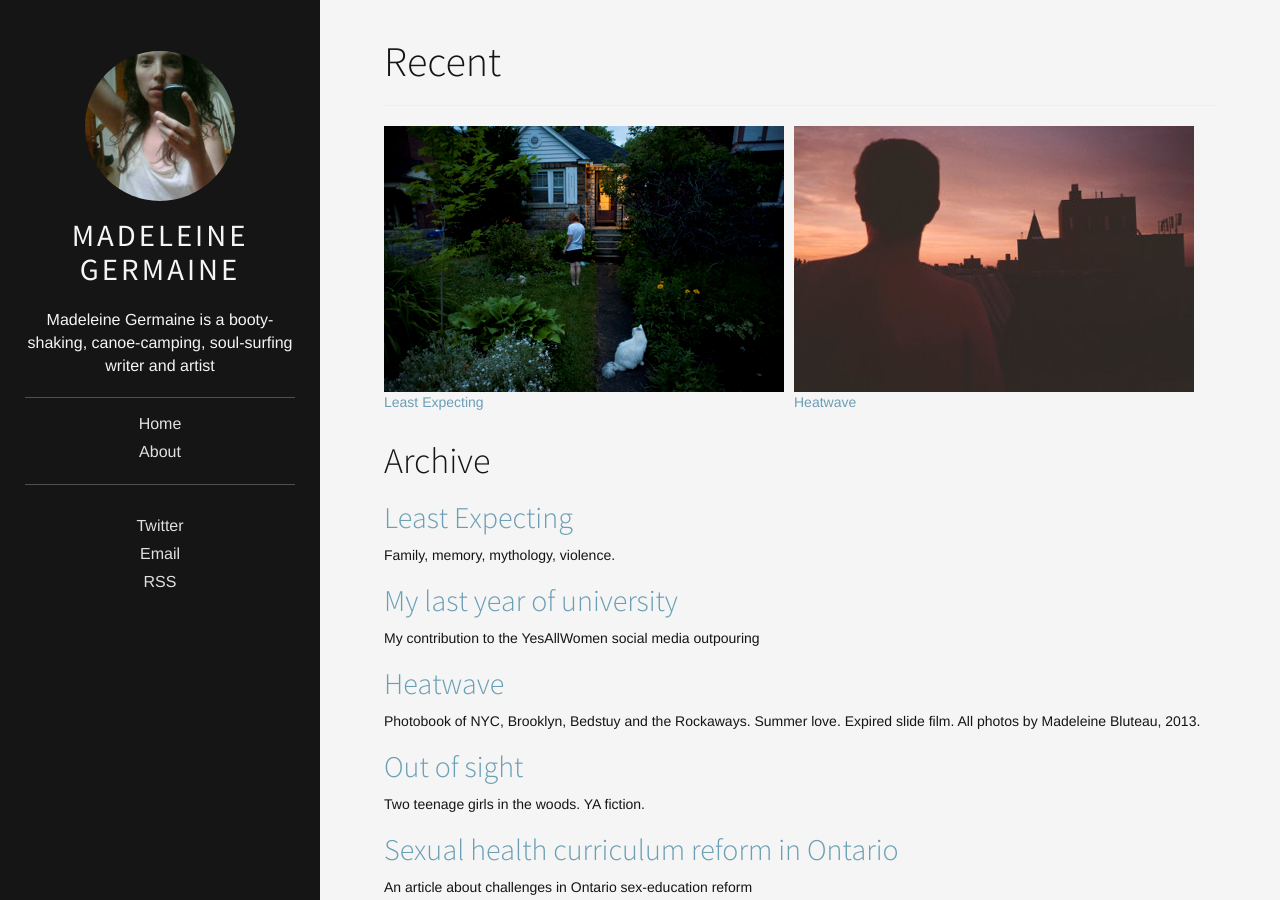
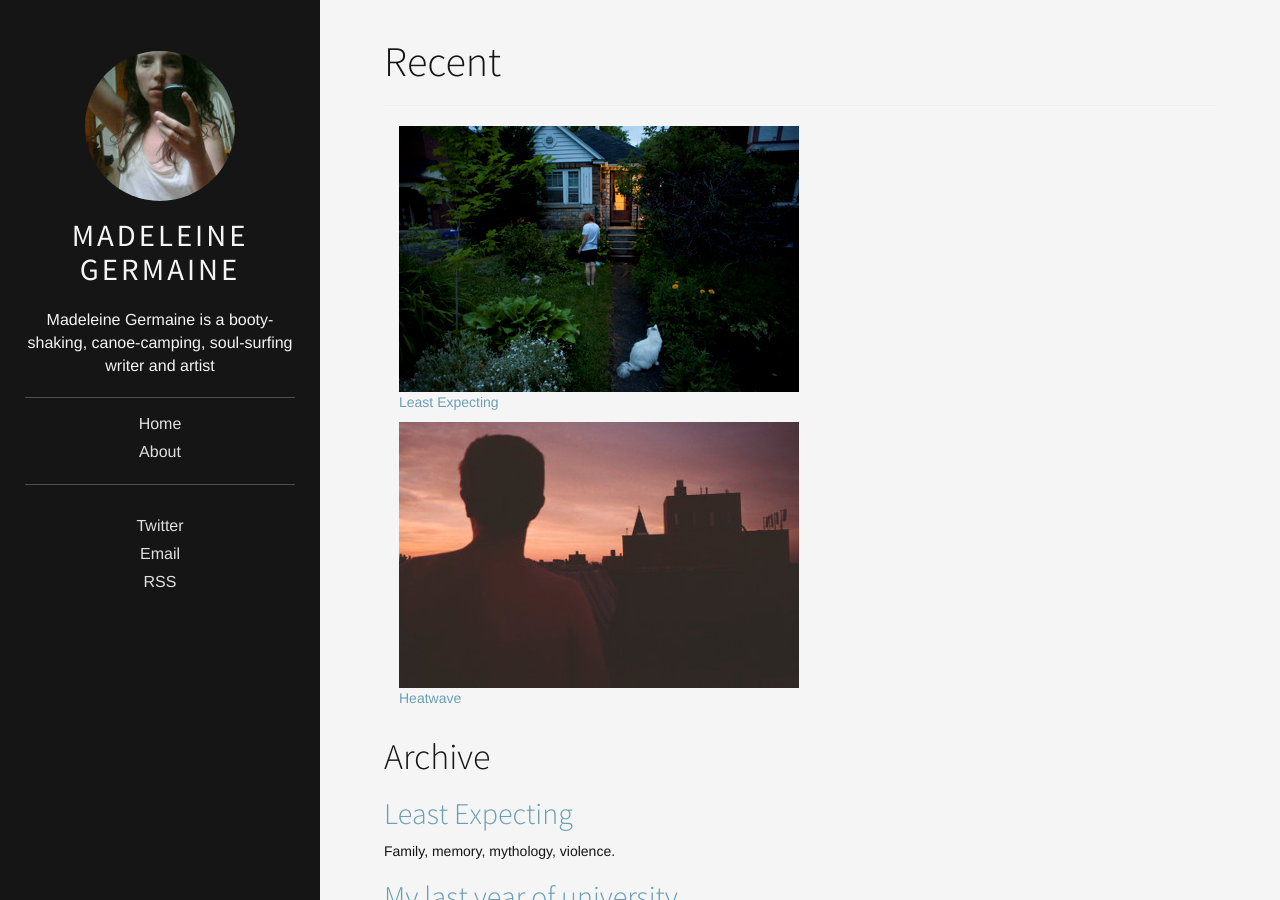
Before and after one commit to madeleinegermaine/madeleinegermaine, a Jekyll site: the page built from index.html, in a window 1280 px wide and 900 px high. Built offline with Jekyll 4.4.1, drawn with Linux system fonts in a browser that asks for light colours; the list of posts is cut into pages by our own code.

Commit message:
Update index.html

```diff
--- a/index.html
+++ b/index.html
@@ -7,13 +7,13 @@ tagline:
 
 <section>
   <article>
-      <figure class="promo">
+      <figure class="promo col-sm-9">
           <a href="/personal/2014/07/12/least-expecting.html">
           <img src="/assets/media/least-expecting.jpg">
           <figcaption>Least Expecting</figcaption>
           </a>
       </figure>
-      <figure class="promo">
+      <figure class="promo col-sm-9">
           <a href="/personal/2014/05/22/heatwave.html">
           <img src="/assets/media/heatwave.jpg">
           <figcaption>Heatwave</figcaption>
```
